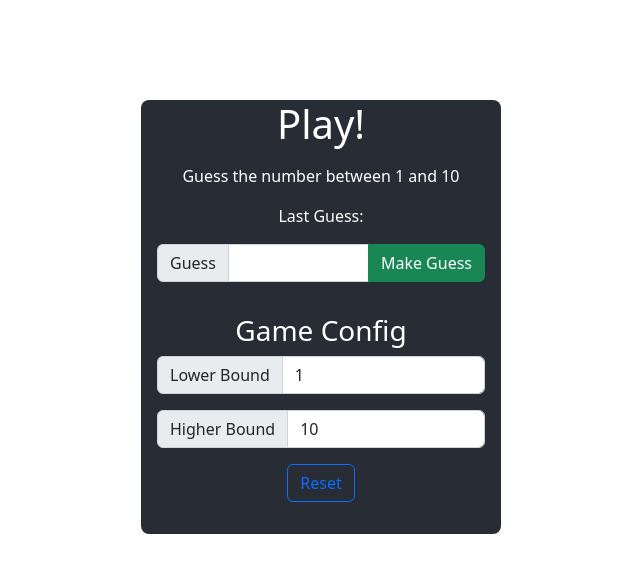
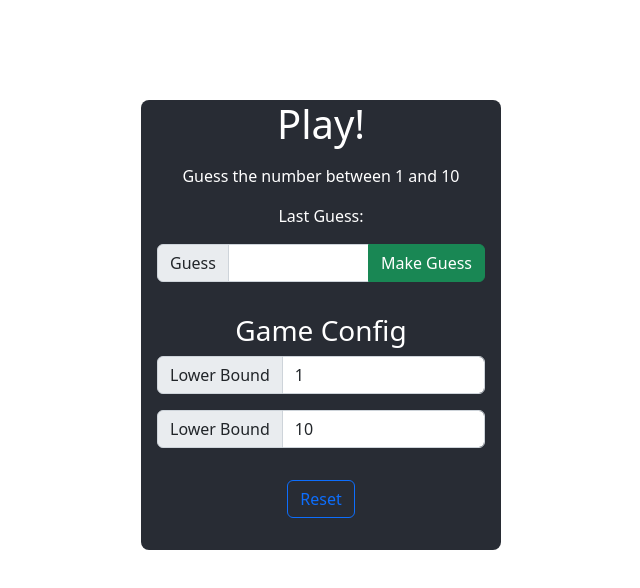
Before and after one commit to PhantomOz/guess-the-game, a React (Create React App) app: page / in a window 1280 px wide. Shown: the top 588 px of the page, without its empty margins (319-959 px from the left). Built offline with nearby package versions, Linux system fonts and the light colour scheme.

Commit message:
BoundsInput

```diff
--- /dev/null
+++ b/src/components/BoundsInput.jsx
@@ -0,0 +1,21 @@
+import React from "react";
+
+function BoundsInput({ value, handleChange, name }) {
+  return (
+    <div className="input-group mb-3">
+      <label htmlFor={name} className="input-group-text">
+        Lower Bound
+      </label>
+      <input
+        type="number"
+        value={value}
+        name={name}
+        onChange={handleChange}
+        className="form-control"
+        id={name}
+      />
+    </div>
+  );
+}
+
+export default BoundsInput;
--- a/src/components/GameConfig.jsx
+++ b/src/components/GameConfig.jsx
@@ -1,5 +1,6 @@
 import React, { useContext } from "react";
 import { GuessBoundsContext } from "../store/GuessBounds";
+import BoundsInput from "./BoundsInput";
 
 function GameConfig() {
   const initialState = { lowBound: 1, highBound: 10 };
@@ -14,28 +15,16 @@ function GameConfig() {
   return (
     <div className="p-3">
       <h3>Game Config</h3>
-      <div className="input-group mb-3">
-        <label className="input-group-text">Lower Bound</label>
-        <input
-          type="number"
-          min={1}
-          value={gameConfig.lowBound}
-          name="lowBound"
-          onChange={handleChange}
-          className="form-control"
-        />
-      </div>
-      <div className="input-group">
-        <label className="input-group-text">Higher Bound</label>
-        <input
-          type="number"
-          min={gameConfig.lowerBound + 2}
-          value={gameConfig.highBound}
-          name="highBound"
-          onChange={handleChange}
-          className="form-control"
-        />
-      </div>
+      <BoundsInput
+        name={"lowBound"}
+        value={gameConfig.lowBound}
+        handleChange={handleChange}
+      />
+      <BoundsInput
+        name={"highBound"}
+        value={gameConfig.highBound}
+        handleChange={handleChange}
+      />
       <button
         className="btn btn-outline-primary m-3"
         onClick={() => setGameConfig({ ...initialState })}
--- a/src/components/GuessInput.jsx
+++ b/src/components/GuessInput.jsx
@@ -83,12 +83,15 @@ function GuessInput() {
         </div>
       )}
       <form onSubmit={handleSubmit} className="input-group">
-        <label className="input-group-text">Guess</label>
+        <label htmlFor="guess" className="input-group-text">
+          Guess
+        </label>
         <input
           type="number"
           value={guess}
           onChange={(e) => setGuess(e.target.value)}
           className="form-control"
+          id="guess"
         />
         <button type="submit" className="btn btn-success">
           Make Guess
```
